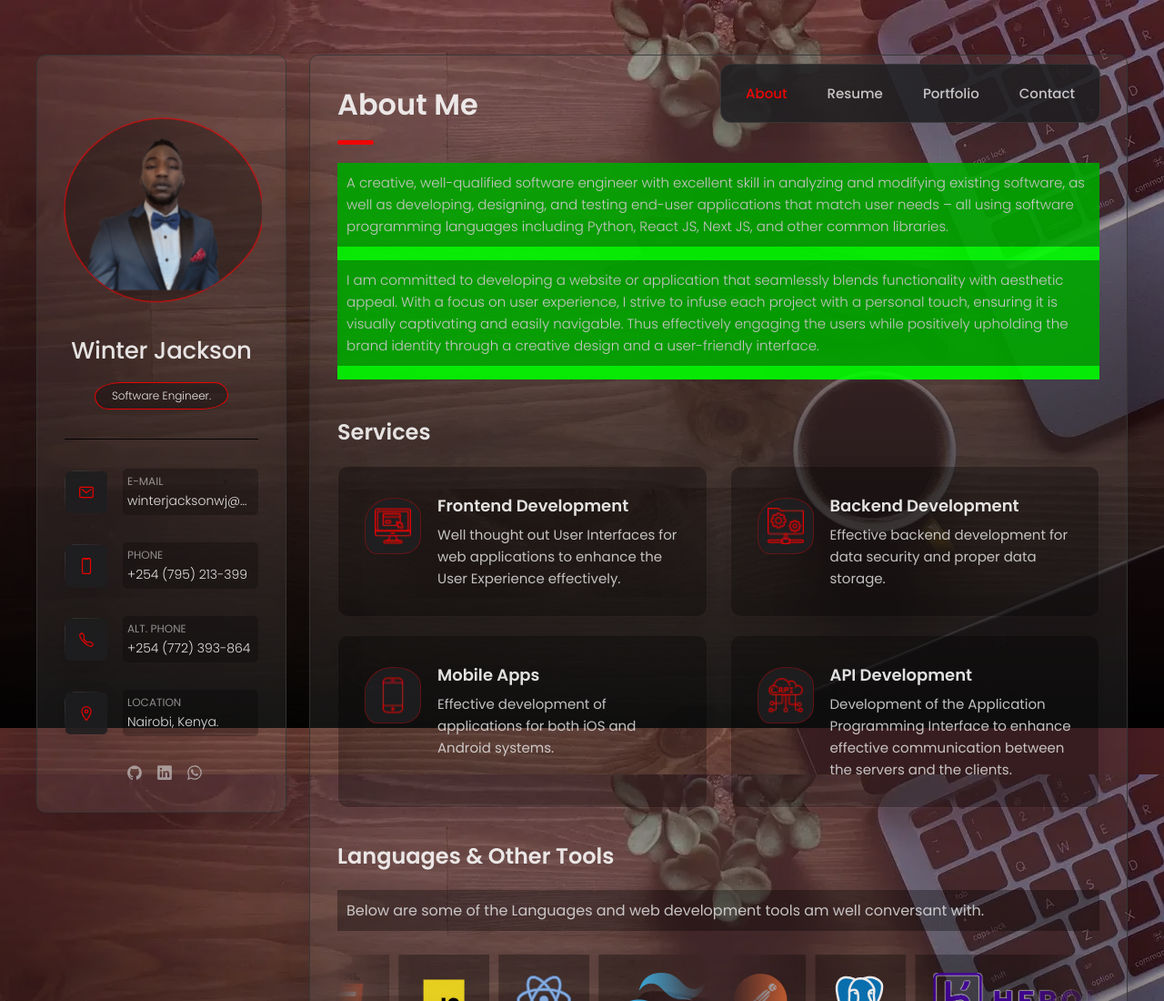
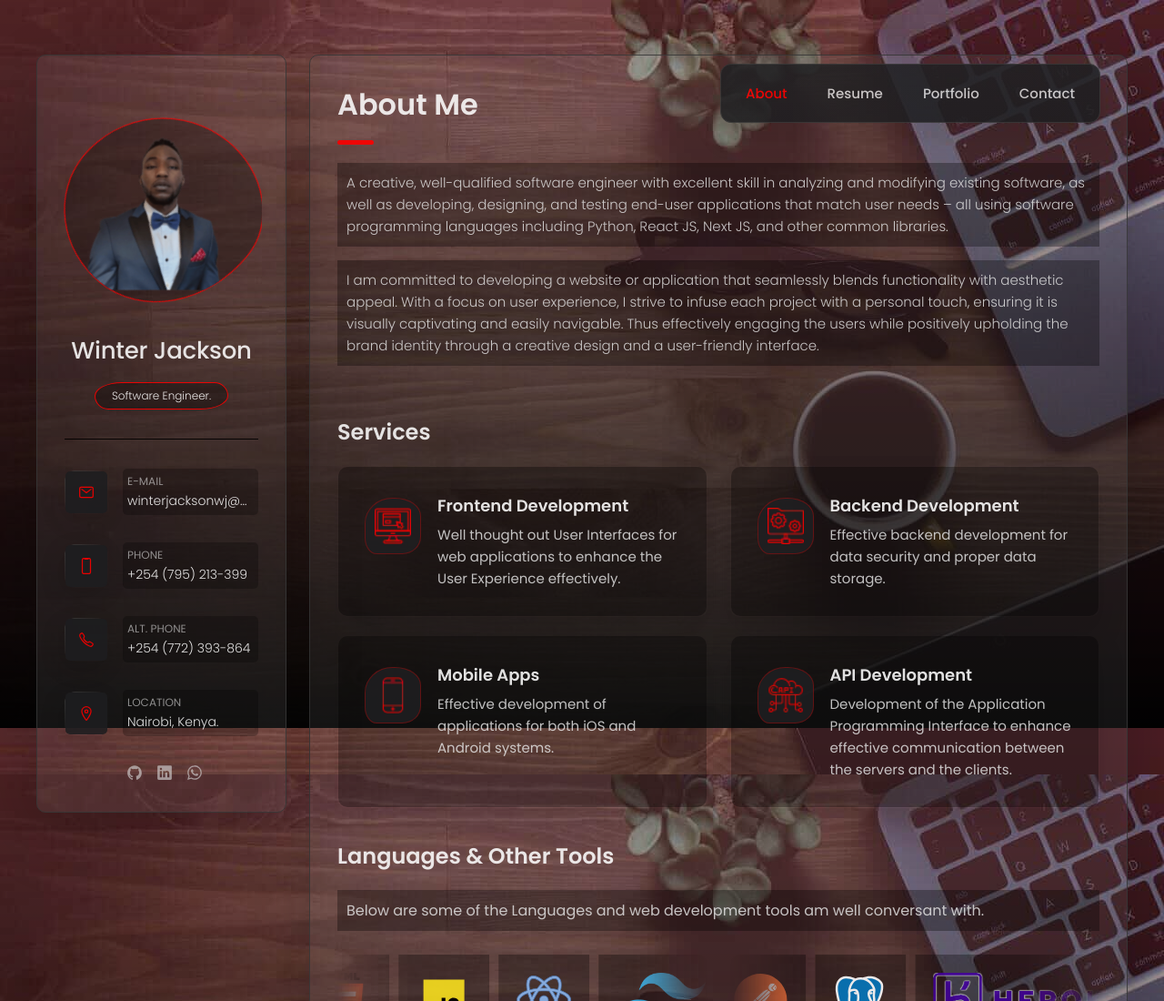
Before and after one commit to WinterJackson/WinterJackson.github.io, a plain HTML site: page index.html in a window 1280 px wide. Shown: the top 1100 px of the page at 91% size. Drawn offline with nearby package versions, Linux system fonts and the light colour scheme.

Commit message:
made few modifications

```diff
--- a/assets/css/style.css
+++ b/assets/css/style.css
@@ -138,12 +138,7 @@ html { font-family: var(--ff-poppins); }
 body {
   background-attachment: fixed;
   background-size: cover;
-  background-image: linear-gradient(#ff000028, rgba(0, 0, 0, 0.95)), url('../images/quizz.webp');
-    /* Provide multiple image sources with different formats */
-    /* image-set(
-      url('../images/quizz.webp') type('image/webp'),
-      url('../images/quizz.jpg') type('image/jpeg')
-    ); */
+  background-image: linear-gradient(#ff000028, rgba(0, 0, 0, 0.95)), url('../images/quizz.jpeg');
   background-position: center right;
   background-repeat: no-repeat;
   opacity: 0.9;
@@ -594,7 +589,6 @@ main {
 .about .article-title { margin-bottom: 15px; }
 
 .about-text {
-  background-color: lime;
   color: var(--light-gray);
   font-size: var(--fs-6);
   font-weight: var(--fw-300);
```
Also changed, not shown: assets/images/quizz.jpeg (added).
